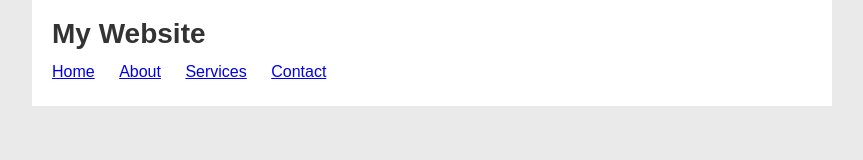
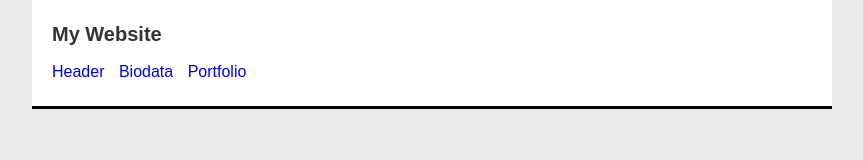
Before and after one commit to NoufalZidan/Eduwork, a plain HTML site: page tugas-1.html in a window 1280 px wide. Shown: the whole page, without its empty margins (208-1071 px from the left). Drawn offline with Linux system fonts and the light colour scheme.

Commit message:
Update 2

```diff
--- a/style.css
+++ b/style.css
@@ -58,15 +58,20 @@ body {
 
 .header {
     padding: 20px;
+    border-bottom: #000 solid;
 }
 
 .header .judul {
-    font-size: 28px;
+    font-size: 20px;
     font-weight: bold;
 }
 
 .header ul li {
     display: inline-block;
     margin-top: 10px;
-    margin-right: 20px;
+    margin-right: 10px;
 }
+
+.header a {
+    text-decoration: none;
+}
--- a/tugas-1.html
+++ b/tugas-1.html
@@ -11,10 +11,9 @@
         <div class="header">
             <h1 class="judul">My Website</h1>
             <ul>
-                <li><a href="#">Home</a></li>
-                <li><a href="#">About</a></li>
-                <li><a href="#">Services</a></li>
-                <li><a href="#">Contact</a></li>
+                <li><a href="#">Header</a></li>
+                <li><a href="#">Biodata</a></li>
+                <li><a href="#">Portfolio</a></li>
             </ul>
         </div>
         <div class="main-content">
```
